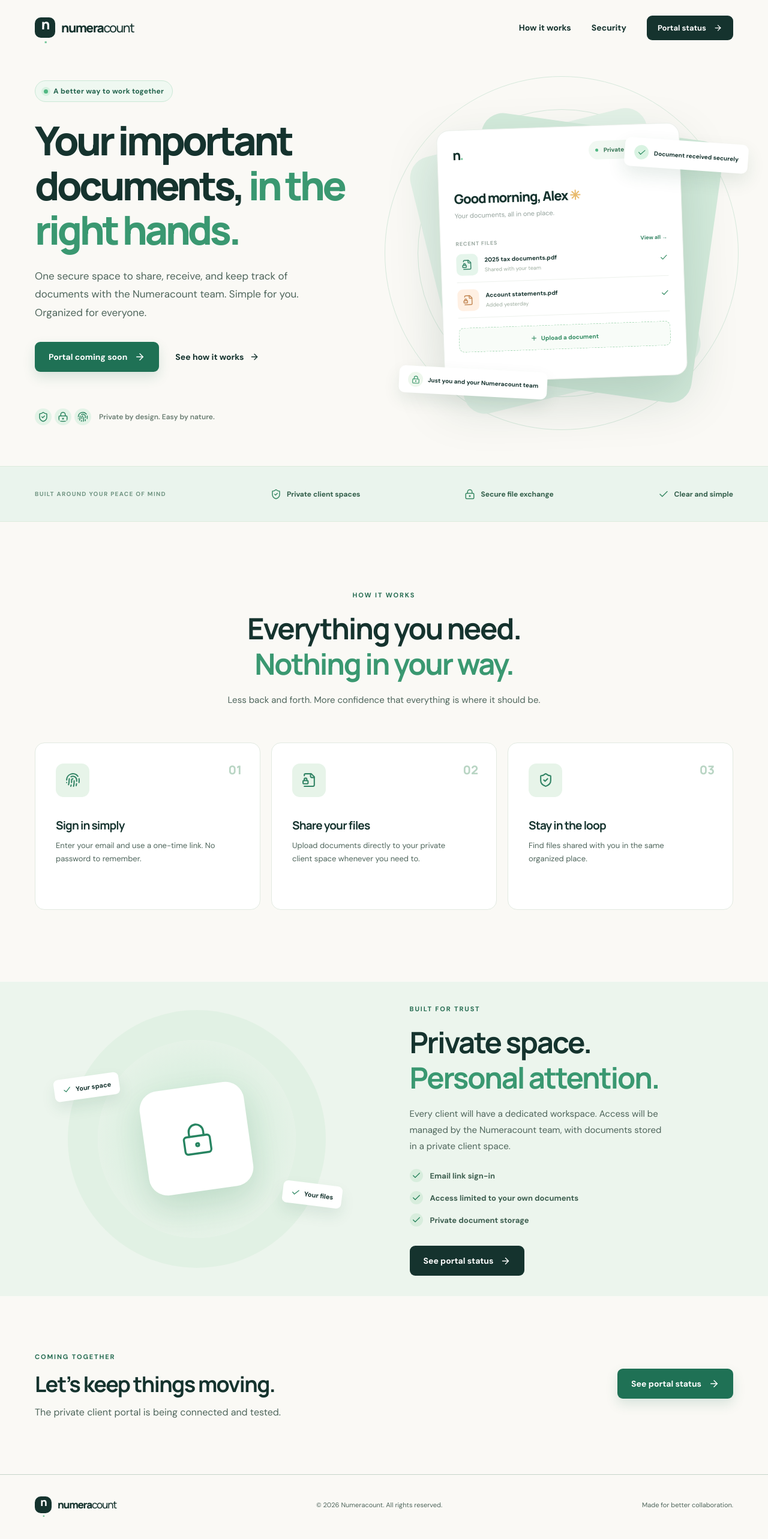
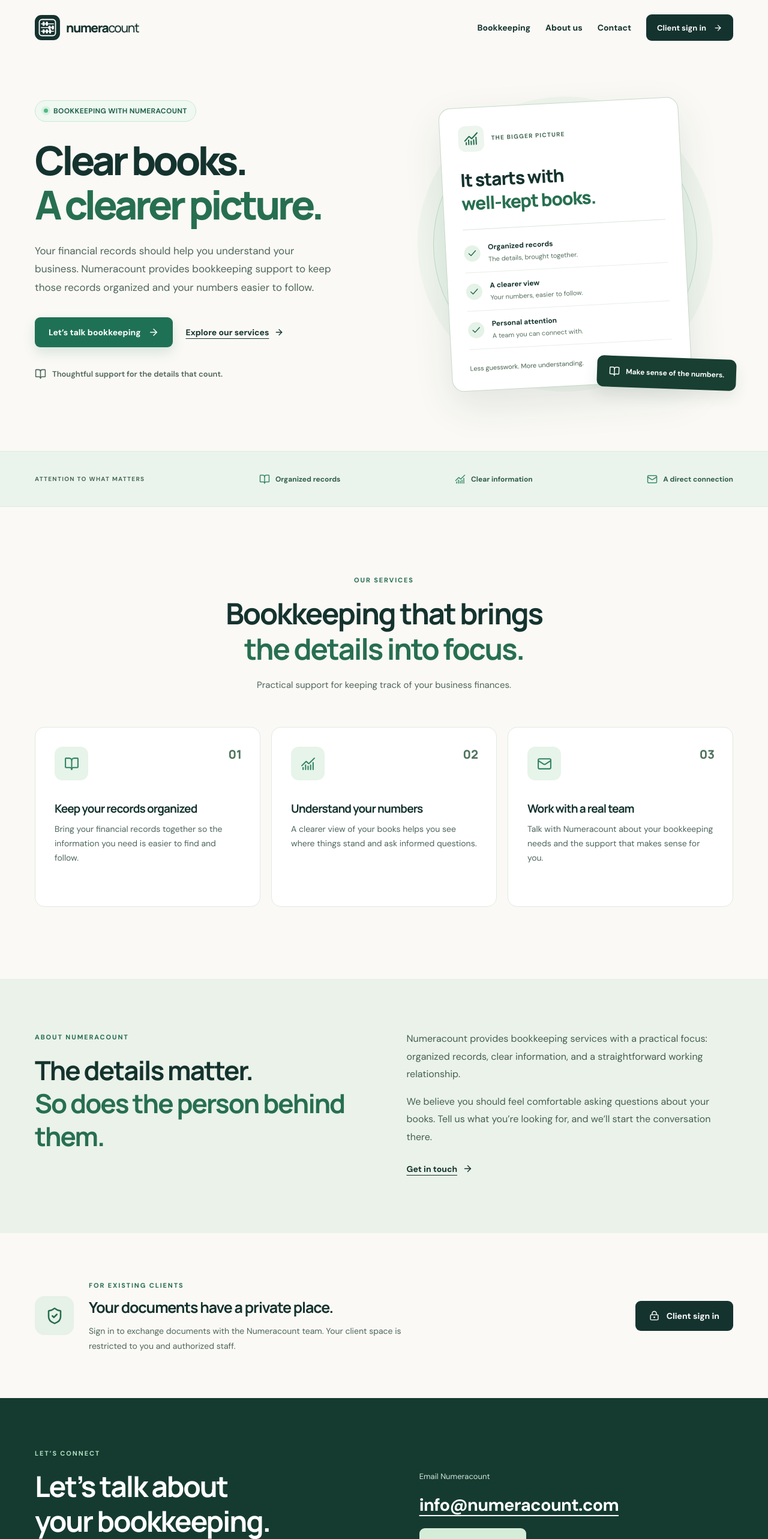
Before and after one commit to badakhshanroxana7/numeracount.com, a Next.js app: page / in a window 1280 px wide. Shown: the top 2566 px of the page at 60% size. Built offline with nearby package versions, Linux system fonts and the light colour scheme.

Commit message:
Present bookkeeping services and improve accessibility: app/page.tsx

```diff
--- a/app/page.tsx
+++ b/app/page.tsx
@@ -1,27 +1,67 @@
 import Link from "next/link";
-import { ArrowRight, Check, FileLock2, Fingerprint, LockKeyhole, ShieldCheck } from "lucide-react";
+import { ArrowRight, BookOpen, Check, ChartNoAxesCombined, Mail, LockKeyhole, ShieldCheck } from "lucide-react";
+import Brand from "./components/brand";
+
+const email = "info@numeracount.com";
+const contactHref = `mailto:${email}`;
 
 export default function Home() {
   const portalReady = process.env.PORTAL_ENABLED === "true";
   const portalHref = portalReady ? "/login" : "/status";
-  return <main className="site-shell">
+  return <div className="site-shell bookkeeping-site">
     <header className="topbar container">
-      <Link href="/" className="brand"><span className="brand-mark">n<span>.</span></span><span>numera<span className="brand-light">count</span></span></Link>
-      <nav className="topnav"><a href="#how-it-works">How it works</a><a href="#security">Security</a><Link href={portalHref} className="button button-small button-dark">{portalReady ? "Client sign in" : "Portal status"} <ArrowRight size={15}/></Link></nav>
+      <Brand/>
+      <nav className="topnav" aria-label="Main navigation">
+        <a href="#bookkeeping">Bookkeeping</a><a href="#about">About us</a><a href="#contact">Contact</a>
+        <Link href={portalHref} className="button button-small button-dark">Client sign in <ArrowRight size={15} aria-hidden="true"/></Link>
+      </nav>
     </header>
-
-    <section className="hero container">
-      <div className="hero-copy"><div className="eyebrow"><span className="status-dot"/> A better way to work together</div><h1>Your important documents, <em>in the right hands.</em></h1><p>One secure space to share, receive, and keep track of documents with the Numeracount team. Simple for you. Organized for everyone.</p><div className="hero-actions"><Link href={portalHref} className="button button-primary">{portalReady ? "Access your portal" : "Portal coming soon"} <ArrowRight size={18}/></Link><a href="#how-it-works" className="text-link">See how it works <ArrowRight size={16}/></a></div><div className="hero-proof"><div className="proof-icons"><ShieldCheck size={19}/><LockKeyhole size={19}/><Fingerprint size={19}/></div><span>Private by design. Easy by nature.</span></div></div>
-      <div className="hero-art" aria-label="Illustration of a private document portal"><div className="art-orbit orbit-one"/><div className="art-orbit orbit-two"/><div className="art-shape art-shape-one"/><div className="art-shape art-shape-two"/><div className="floating-label"><span className="floating-icon"><Check size={15}/></span> Document received securely</div><div className="portal-card"><div className="portal-card-top"><span className="tiny-brand">n<span>.</span></span><span className="card-pill"><span className="status-dot"/> Private workspace</span></div><div className="card-greeting">Good morning, Alex <span>✳</span></div><p>Your documents, all in one place.</p><div className="card-subhead">RECENT FILES <span>View all →</span></div><div className="mock-file"><div className="mock-file-icon mint"><FileLock2 size={18}/></div><div><strong>2025 tax documents.pdf</strong><small>Shared with your team</small></div><span className="mock-check"><Check size={14}/></span></div><div className="mock-file"><div className="mock-file-icon peach"><FileLock2 size={18}/></div><div><strong>Account statements.pdf</strong><small>Added yesterday</small></div><span className="mock-check"><Check size={14}/></span></div><div className="mock-upload">＋ &nbsp; Upload a document</div></div><div className="art-footnote"><span className="lock-circle"><LockKeyhole size={14}/></span> Just you and your Numeracount team</div></div>
-    </section>
-
-    <section className="trust-strip"><div className="container trust-inner"><span>BUILT AROUND YOUR PEACE OF MIND</span><div><ShieldCheck size={18}/> Private client spaces</div><div><LockKeyhole size={18}/> Secure file exchange</div><div><Check size={18}/> Clear and simple</div></div></section>
-
-    <section id="how-it-works" className="steps-section container"><div className="section-heading"><span className="section-kicker">HOW IT WORKS</span><h2>Everything you need.<br/><em>Nothing in your way.</em></h2><p>Less back and forth. More confidence that everything is where it should be.</p></div><div className="steps-grid"><div className="step-card"><span className="step-number">01</span><div className="step-icon"><Fingerprint size={25}/></div><h3>Sign in simply</h3><p>Enter your email and use a one-time link. No password to remember.</p></div><div className="step-card"><span className="step-number">02</span><div className="step-icon"><FileLock2 size={25}/></div><h3>Share your files</h3><p>Upload documents directly to your private client space whenever you need to.</p></div><div className="step-card"><span className="step-number">03</span><div className="step-icon"><ShieldCheck size={25}/></div><h3>Stay in the loop</h3><p>Find files shared with you in the same organized place.</p></div></div></section>
-
-    <section id="security" className="security-section"><div className="container security-grid"><div className="security-graphic"><div className="security-glow"/><div className="security-lock"><LockKeyhole size={58} strokeWidth={1.4}/></div><div className="security-badge badge-one"><Check size={15}/> Your space</div><div className="security-badge badge-two"><Check size={15}/> Your files</div></div><div><span className="section-kicker">BUILT FOR TRUST</span><h2>Private space.<br/><em>Personal attention.</em></h2><p>Every client will have a dedicated workspace. Access will be managed by the Numeracount team, with documents stored in a private client space.</p><ul><li><Check size={18}/> Email link sign-in</li><li><Check size={18}/> Access limited to your own documents</li><li><Check size={18}/> Private document storage</li></ul><Link href={portalHref} className="button button-dark">{portalReady ? "Go to your portal" : "See portal status"} <ArrowRight size={17}/></Link></div></div></section>
-
-    <section className="cta container"><div><span className="section-kicker">COMING TOGETHER</span><h2>Let’s keep things moving.</h2><p>{portalReady ? "Your documents are one sign-in away." : "The private client portal is being connected and tested."}</p></div><Link href={portalHref} className="button button-primary">{portalReady ? "Access your portal" : "See portal status"} <ArrowRight size={18}/></Link></section>
-    <footer className="footer"><div className="container footer-inner"><Link href="/" className="brand"><span className="brand-mark">n<span>.</span></span><span>numera<span className="brand-light">count</span></span></Link><span>© {new Date().getFullYear()} Numeracount. All rights reserved.</span><span>Made for better collaboration.</span></div></footer>
-  </main>;
+    <main id="main-content" tabIndex={-1}>
+      <section className="hero container" aria-labelledby="home-title">
+        <div className="hero-copy">
+          <div className="eyebrow"><span className="status-dot" aria-hidden="true"/> BOOKKEEPING WITH NUMERACOUNT</div>
+          <h1 id="home-title">Clear books.<br/><em>A clearer picture.</em></h1>
+          <p>Your financial records should help you understand your business. Numeracount provides bookkeeping support to keep those records organized and your numbers easier to follow.</p>
+          <div className="hero-actions"><a href={contactHref} className="button button-primary">Let’s talk bookkeeping <ArrowRight size={18} aria-hidden="true"/></a><a href="#bookkeeping" className="text-link">Explore our services <ArrowRight size={16} aria-hidden="true"/></a></div>
+          <p className="hero-proof"><BookOpen size={19} aria-hidden="true"/> Thoughtful support for the details that count.</p>
+        </div>
+        <div className="bookkeeping-visual" aria-hidden="true">
+          <div className="ledger-orbit"/>
+          <div className="ledger-card">
+            <div className="ledger-topline"><span className="ledger-symbol"><ChartNoAxesCombined size={25}/></span><span>THE BIGGER PICTURE</span></div>
+            <div className="ledger-heading">It starts with<br/><span>well-kept books.</span></div>
+            <div className="ledger-rule"/>
+            <div className="ledger-entry"><span className="ledger-check"><Check size={17}/></span><div><strong>Organized records</strong><span>The details, brought together.</span></div></div>
+            <div className="ledger-entry"><span className="ledger-check"><Check size={17}/></span><div><strong>A clearer view</strong><span>Your numbers, easier to follow.</span></div></div>
+            <div className="ledger-entry"><span className="ledger-check"><Check size={17}/></span><div><strong>Personal attention</strong><span>A team you can connect with.</span></div></div>
+            <div className="ledger-bottom">Less guesswork. More understanding.</div>
+          </div>
+          <div className="ledger-note"><BookOpen size={18}/> Make sense of the numbers.</div>
+        </div>
+      </section>
+      <div className="trust-strip"><div className="container trust-inner"><span>ATTENTION TO WHAT MATTERS</span><div><BookOpen size={18} aria-hidden="true"/> Organized records</div><div><ChartNoAxesCombined size={18} aria-hidden="true"/> Clear information</div><div><Mail size={18} aria-hidden="true"/> A direct connection</div></div></div>
+      <section id="bookkeeping" className="steps-section container" aria-labelledby="services-title">
+        <div className="section-heading"><span className="section-kicker">OUR SERVICES</span><h2 id="services-title">Bookkeeping that brings<br/><em>the details into focus.</em></h2><p>Practical support for keeping track of your business finances.</p></div>
+        <div className="steps-grid">
+          <article className="step-card"><span className="step-number" aria-hidden="true">01</span><div className="step-icon"><BookOpen size={25} aria-hidden="true"/></div><h3>Keep your records organized</h3><p>Bring your financial records together so the information you need is easier to find and follow.</p></article>
+          <article className="step-card"><span className="step-number" aria-hidden="true">02</span><div className="step-icon"><ChartNoAxesCombined size={25} aria-hidden="true"/></div><h3>Understand your numbers</h3><p>A clearer view of your books helps you see where things stand and ask informed questions.</p></article>
+          <article className="step-card"><span className="step-number" aria-hidden="true">03</span><div className="step-icon"><Mail size={25} aria-hidden="true"/></div><h3>Work with a real team</h3><p>Talk with Numeracount about your bookkeeping needs and the support that makes sense for you.</p></article>
+        </div>
+      </section>
+      <section id="about" className="about-section" aria-labelledby="about-title"><div className="container about-grid">
+        <div><span className="section-kicker">ABOUT NUMERACOUNT</span><h2 id="about-title">The details matter.<br/><em>So does the person behind them.</em></h2></div>
+        <div><p>Numeracount provides bookkeeping services with a practical focus: organized records, clear information, and a straightforward working relationship.</p><p>We believe you should feel comfortable asking questions about your books. Tell us what you’re looking for, and we’ll start the conversation there.</p><a href={contactHref} className="text-link">Get in touch <ArrowRight size={17} aria-hidden="true"/></a></div>
+      </div></section>
+      <section className="container client-support" aria-labelledby="existing-client-title">
+        <div className="client-support-icon"><ShieldCheck size={30} aria-hidden="true"/></div>
+        <div><span className="section-kicker">FOR EXISTING CLIENTS</span><h2 id="existing-client-title">Your documents have a private place.</h2><p>Sign in to exchange documents with the Numeracount team. Your client space is restricted to you and authorized staff.</p></div>
+        <Link href={portalHref} className="button button-dark"><LockKeyhole size={17} aria-hidden="true"/> Client sign in</Link>
+      </section>
+      <section id="contact" className="contact-section" aria-labelledby="contact-title"><div className="container contact-grid">
+        <div><span className="section-kicker">LET’S CONNECT</span><h2 id="contact-title">Let’s talk about<br/>your bookkeeping.</h2><p>Tell us a little about your business and the bookkeeping support you’re looking for.</p></div>
+        <div className="contact-details"><span>Email Numeracount</span><a href={contactHref} className="contact-email">{email}</a><a href={contactHref} className="button button-primary">Email our team <ArrowRight size={18} aria-hidden="true"/></a></div>
+      </div></section>
+    </main>
+    <footer className="footer"><div className="container footer-inner"><Brand/><span>© {new Date().getFullYear()} Numeracount. All rights reserved.</span><a href={contactHref}>{email}</a></div></footer>
+  </div>;
 }
```
